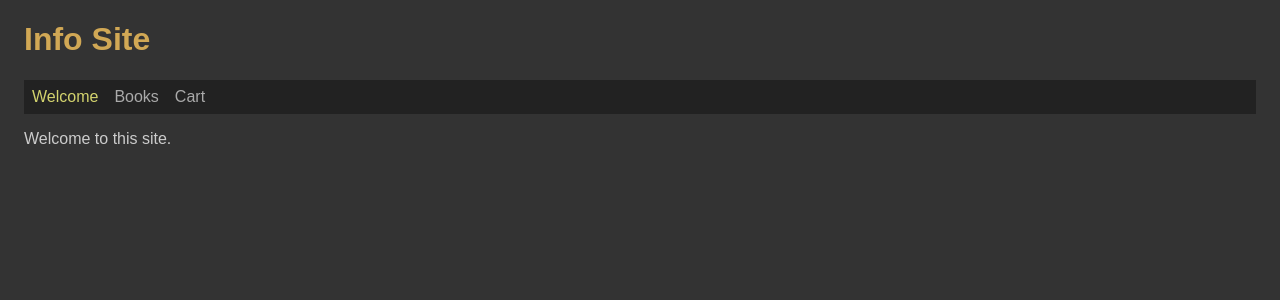
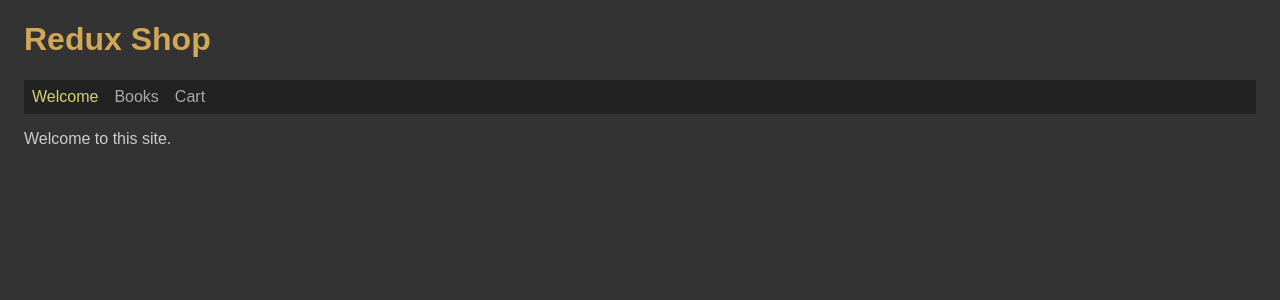
Before and after one commit to edwardtanguay/et-003-redux-toolkit-typescript, a React (Vite) app: page /welcome in a window 1280 px wide. Shown: the top 300 px of the page. Built offline with nearby package versions, Linux system fonts and the light colour scheme.

Commit message:
redux shop title

```diff
--- a/index.html
+++ b/index.html
@@ -8,7 +8,7 @@
         href="/vite.svg" />
   <meta name="viewport"
         content="width=device-width, initial-scale=1.0" />
-  <title>Info Site</title>
+  <title>Redux Shop</title>
   <style>
     body {
       background-color: #333;
--- a/src/App.tsx
+++ b/src/App.tsx
@@ -7,7 +7,7 @@
 function App() {
 	return (
 		<div className="App">
-			<h1>Info Site</h1>
+			<h1>Redux Shop</h1>
 			<nav>
 				<NavLink to="/welcome">Welcome</NavLink>
 				<NavLink to="/books">Books</NavLink>
```
